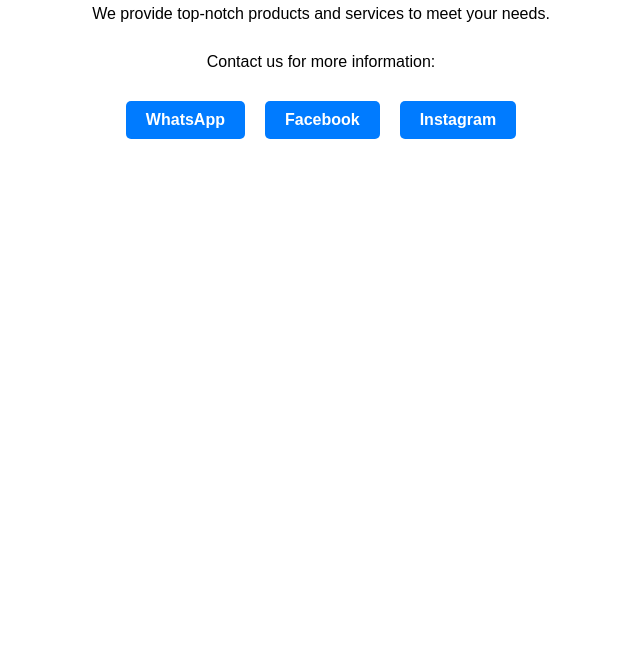
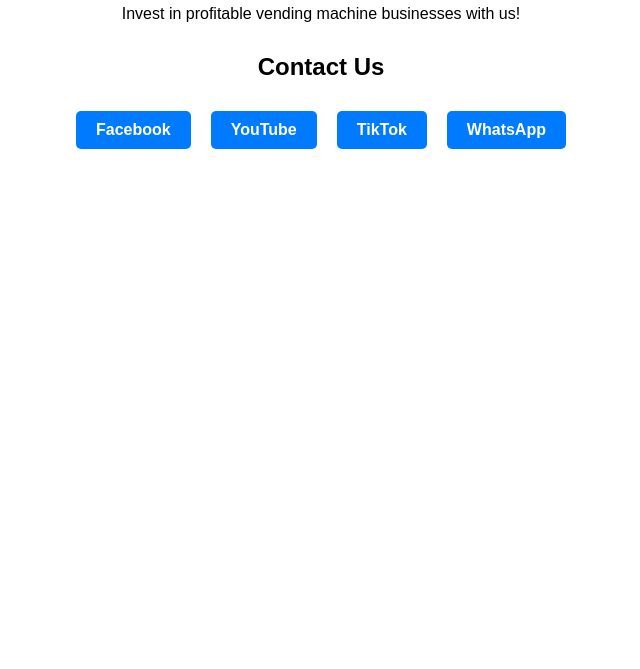
Before and after one commit to MansCrown00/VendInvest10K.github.io, a plain HTML site: page index.html in a window 1280 px wide. Shown: the part 131-800 px from the top of the page, without its empty margins (319-959 px from the left). Drawn offline with Linux system fonts and the light colour scheme.

Commit message:
Update index.html

```diff
--- a/index.html
+++ b/index.html
@@ -1,45 +1,48 @@
-<!DOCTYPE html> <html lang="en"> <head>
-    <meta charset="UTF-8"> <meta
-    name="viewport"
-    content="width=device-width,
-    initial-scale=1.0"> <title>My
-    Business</title> <style>
-        body { font-family: Arial,
-            sans-serif; text-align:
-            center; padding: 50px;
+<!DOCTYPE html>
+<html lang="en">
+<head>
+    <meta charset="UTF-8">
+    <meta name="viewport" content="width=device-width, initial-scale=1.0">
+    <title>VendInvest10K - Vending Machine Investment</title>
+    <style>
+        body {
+            font-family: Arial, sans-serif;
+            text-align: center;
+            padding: 50px;
         }
-        h1 { margin-bottom: 20px;
+        h1 {
+            margin-bottom: 20px;
         }
-        p { margin-bottom: 30px;
+        p {
+            margin-bottom: 30px;
         }
-        .social-buttons { display:
-            flex; justify-content:
-            center; gap: 20px;
+        .contact-buttons {
+            display: flex;
+            justify-content: center;
+            gap: 20px;
             margin-top: 30px;
         }
-        .social-button { display:
-            inline-block; padding: 10px
-            20px; background-color:
-            #007bff;
+        .contact-button {
+            display: inline-block;
+            padding: 10px 20px;
+            background-color: #007bff;
             color: #ffffff;
             text-decoration: none;
             border-radius: 5px;
             font-weight: bold;
         }
-    </style> </head> <body> <h1>Welcome
-    to My Business</h1> <p>We provide
-    top-notch products and services to
-    meet your needs.</p> <p>Contact us
-    for more information:</p> <div
-    class="social-buttons">
-        <a class="social-button"
-        href="https://wa.me/your-whatsapp-number"
-        target="_blank">WhatsApp</a> <a
-        class="social-button"
-        href="https://www.facebook.com/your-facebook-page"
-        target="_blank">Facebook</a> <a
-        class="social-button"
-        href="https://www.instagram.com/your-instagram-page/"
-        target="_blank">Instagram</a>
-    </div> </body>
+    </style>
+</head>
+<body>
+    <h1>Welcome to VendInvest10K</h1>
+    <p>Invest in profitable vending machine businesses with us!</p>
+
+    <h2>Contact Us</h2>
+    <div class="contact-buttons">
+        <a class="contact-button" href="https://www.facebook.com/VendInvest10K" target="_blank">Facebook</a>
+        <a class="contact-button" href="https://www.youtube.com/user/VendInvest10K" target="_blank">YouTube</a>
+        <a class="contact-button" href="https://www.tiktok.com/@VendInvest10K" target="_blank">TikTok</a>
+        <a class="contact-button" href="https://wa.me/your-whatsapp-number" target="_blank">WhatsApp</a>
+    </div>
+</body>
 </html>
```
